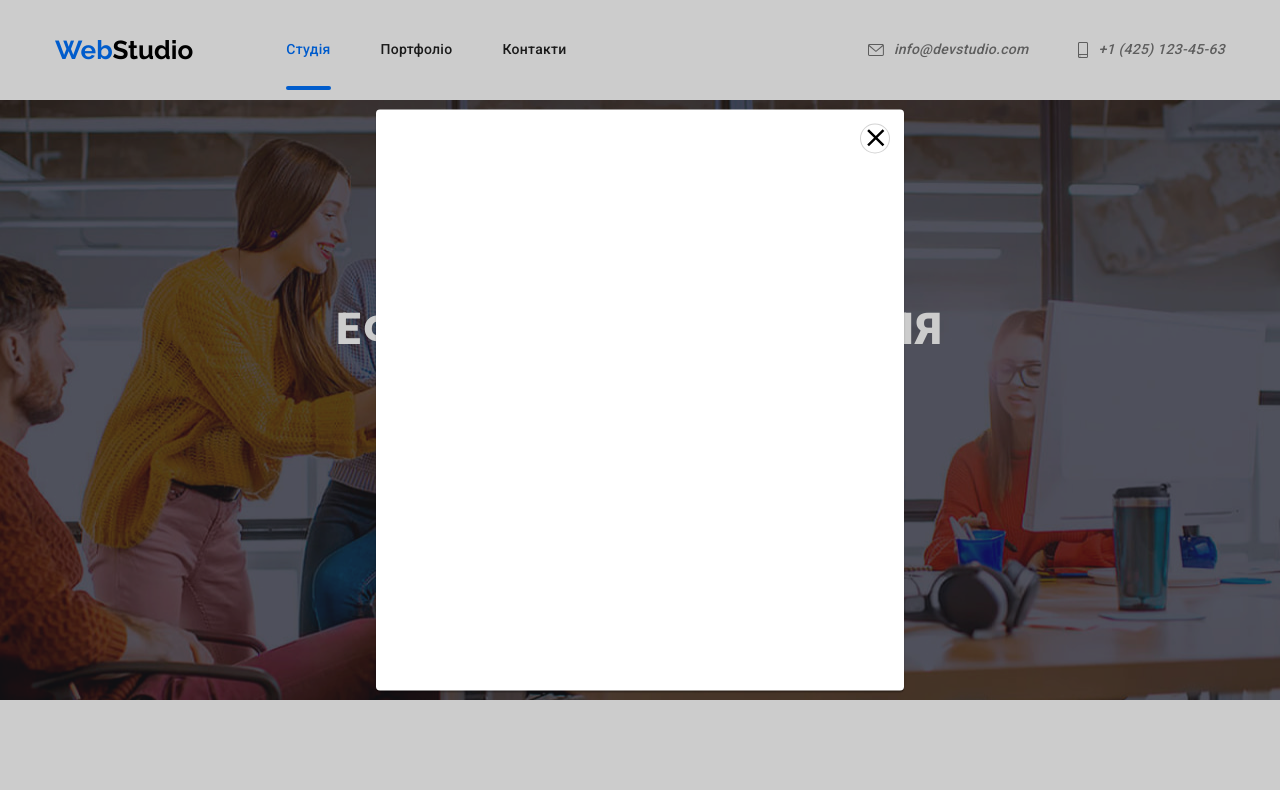
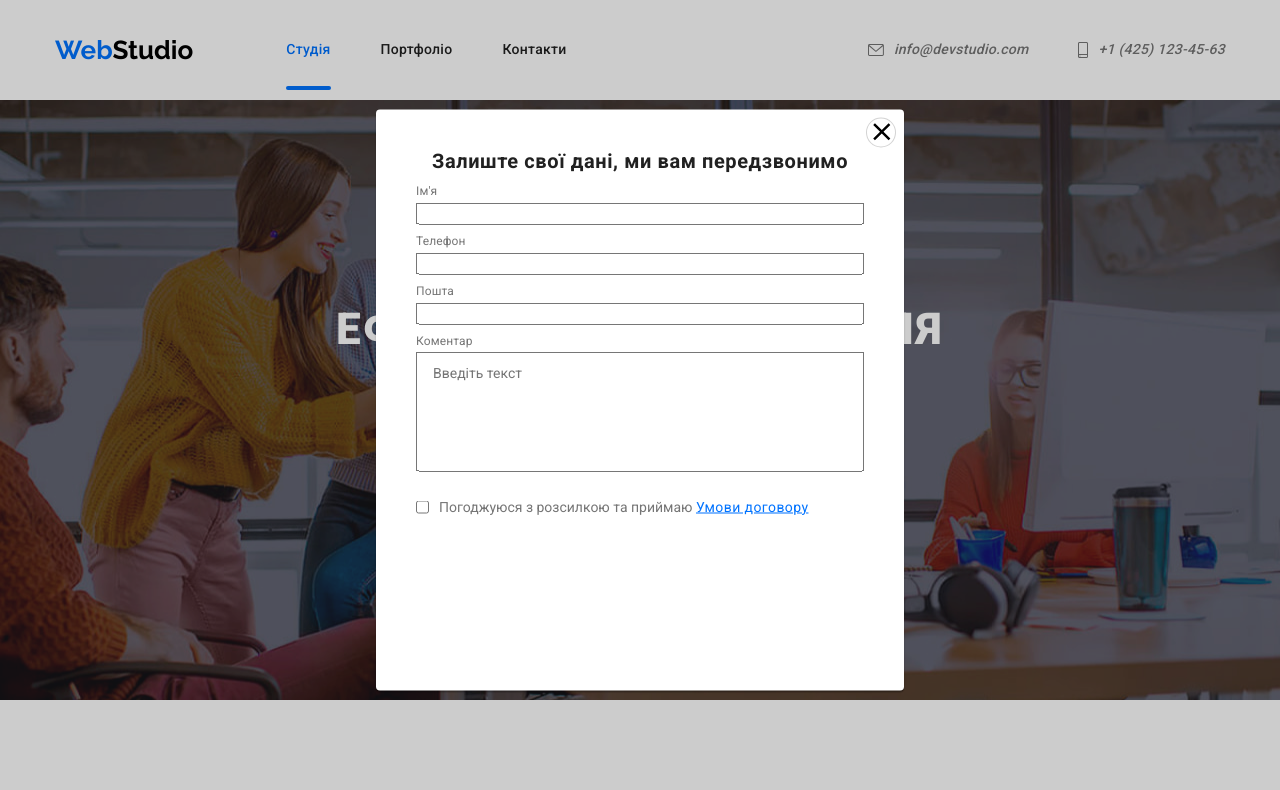
Before and after one commit to Nikkovalch/goIT-home-work-05, a plain HTML site: page index.html in a window 1280 px wide. Both pictures are taken after a click on the button "Замовити послугу". Shown: the top 790 px of the page. Drawn offline with nearby package versions, Linux system fonts and the light colour scheme.

Commit message:
Добавлена форма

```diff
--- a/css/styles.css
+++ b/css/styles.css
@@ -2,7 +2,7 @@ html,
 body {
   height: 100%;
   width: 100%;
-  font-family: 'Roboto', sans-serif;
+  font-family: "Roboto", sans-serif;
   color: var(--most-of-color-text);
   font-size: 14px;
   background-color: var(--background-light);
@@ -117,7 +117,6 @@ a {
   --padding: 32px 0;
 }
 
-
 /* -------------page-title------------------------- */
 
 .page-title {
@@ -138,7 +137,7 @@ a {
 }
 .logo {
   display: inline-block;
-  font-family: 'Raleway', sans-serif;
+  font-family: "Raleway", sans-serif;
   font-weight: 700;
   font-size: 26px;
   line-height: calc(31 / 26 * 100%);
@@ -182,7 +181,7 @@ a {
   position: absolute;
   bottom: 0;
   left: 0;
-  content: '';
+  content: "";
   width: 100%;
   height: 4px;
   border-radius: 2px;
@@ -241,7 +240,6 @@ a {
 /* ------------hero---------------- */
 .hero {
   background-color: #2f303a;
-  text-align: center;
   display: block;
   background-image: url(../image/hero/Img\ Overlay.png),
     url(../image/hero/Img.jpg);
@@ -251,6 +249,7 @@ a {
 }
 
 .hero .container {
+  text-align: center;
   padding: 200px 0;
   display: flex;
   flex-direction: column;
@@ -280,7 +279,8 @@ a {
   background-color: var(--brend-color);
   box-shadow: 0px 4px 4px rgba(0, 0, 0, 0.15);
   border-radius: 4px;
-  transition: background-color var(--transition-duration) var(--transition-timing-function);
+  transition: background-color var(--transition-duration)
+    var(--transition-timing-function);
 }
 .hero_btn:hover,
 .hero_btn:focus {
@@ -293,22 +293,22 @@ a {
   left: 0;
   width: 100vw;
   height: 100vh;
-  background-color: rgba(0, 0, 0, 0.20);
+  background-color: rgba(0, 0, 0, 0.2);
   z-index: 3;
   pointer-events: fill;
   visibility: visible;
   opacity: 1;
-  transition:
-    opacity var(--transition-duration) var(--transition-timing-function),
+  transition: opacity var(--transition-duration)
+      var(--transition-timing-function),
     transform var(--transition-duration) var(--transition-timing-function),
-    visibility var(--transition-duration) var(--transition-timing-function) ;
+    visibility var(--transition-duration) var(--transition-timing-function);
 }
 .is-hidden {
   opacity: 0;
   pointer-events: none;
   visibility: hidden;
 }
-.is-hidden .modal{
+.is-hidden .modal {
   transform: translate(-50%, -50%) scale(0.5);
 }
 .modal {
@@ -316,17 +316,20 @@ a {
   top: 50%;
   left: 50%;
   transform: translate(-50%, -50%);
+  padding: 40px;
   width: 528px;
   height: 581px;
   border-radius: 4px;
   background-color: #ffffff;
-  transition: transform var(--transition-duration) var(--transition-timing-function);
-  box-shadow: 0px 2px 1px 0px rgba(0, 0, 0, 0.20), 0px 1px 1px 0px rgba(0, 0, 0, 0.14), 0px 1px 3px 0px rgba(0, 0, 0, 0.12);
+  transition: transform var(--transition-duration)
+    var(--transition-timing-function);
+  box-shadow: 0px 2px 1px 0px rgba(0, 0, 0, 0.2),
+    0px 1px 1px 0px rgba(0, 0, 0, 0.14), 0px 1px 3px 0px rgba(0, 0, 0, 0.12);
 }
 .modal_close {
   position: absolute;
-  top: 14px;
-  right: 14px;
+  top: 8px;
+  right: 8px;
   background-color: white;
   padding: 0;
   width: 30px;
@@ -341,9 +344,59 @@ a {
   width: 30px;
   height: 30px;
 }
-.close-svg svg{
+.close-svg svg {
   width: 100%;
   height: 100%;
+}
+.form-title {
+  text-align: center;
+  color: var(--title-dark);
+  font-size: 20px;
+  font-weight: 700;
+  letter-spacing: 0.6px;
+  margin-bottom: 12px;
+}
+/* -----inputs------ */
+.modal-textarea {
+  min-width: 100%;
+  padding: 12px 16px;
+  height: 120px;
+  margin-bottom: 10px;
+}
+
+/* .form-title { } */
+.form > div {
+  margin-bottom: 10px;
+}
+.modal-label {
+  display: block;
+  margin-bottom: 4px;
+  color: #757575;
+  font-size: 12px;
+  letter-spacing: 0.12px;
+}
+.modal-input {
+  display: block;
+  min-width: 100%;
+}
+.checkbox-label {
+  margin-left: 10px;
+}
+.modal-checkbox {
+  display: flex;
+  align-items: center;
+}
+.checkbox-link {
+  color: var(--brend-color);
+  font-weight: 400;
+  line-height: 171.428571%; /* 24/14 */
+  letter-spacing: 0.42px;
+  text-decoration-line: underline;
+  transition: text-shadow ease 0.2s;
+}
+
+.checkbox-link:hover {
+  text-shadow: 0.3px 0.3px 0.5px var(--brend-color), -0.3px -0.3px 0.5px var(--brend-color);
 }
 
 /* ---------------------------- */
@@ -401,7 +454,6 @@ a {
 }
 .box-item {
   padding: 0 15px;
-
 }
 
 .box-item-image {
@@ -426,7 +478,7 @@ a {
   align-items: center;
   justify-content: center;
   padding: 24px 0;
-  background-color: rgba(47, 48, 58, 0.80);
+  background-color: rgba(47, 48, 58, 0.8);
 }
 /* ------------team---------------- */
 .team {
@@ -473,8 +525,8 @@ a {
   margin-bottom: 25px;
 }
 
-.team-list-social {
-}
+/* .team-list-social {
+} */
 .social-list {
   display: flex;
   gap: 10px;
@@ -492,7 +544,8 @@ a {
   justify-content: center;
   height: 100%;
   border-radius: 50%;
-  transition: background-color var(--transition-duration) var(--transition-timing-function);
+  transition: background-color var(--transition-duration)
+    var(--transition-timing-function);
 }
 .social-link:hover,
 .social-link:focus {
@@ -513,8 +566,8 @@ a {
 .category {
   padding: 94px 0;
 }
-.category-title {
-}
+/* .category-title {
+} */
 .category-btn {
   margin: 0 0 50px 0;
 }
@@ -525,8 +578,8 @@ a {
   row-gap: 8px;
   flex-wrap: wrap;
 }
-.btn-item {
-}
+/* .btn-item {
+} */
 .btn {
   display: inline-block;
   font-weight: 500;
@@ -538,8 +591,8 @@ a {
   border-radius: 4px;
   padding: 6px 22px;
   min-width: 73px;
-  transition:
-    background-color var(--transition-duration) var(--transition-timing-function),
+  transition: background-color var(--transition-duration)
+      var(--transition-timing-function),
     box-shadow var(--transition-duration) var(--transition-timing-function),
     color var(--transition-duration) var(--transition-timing-function);
 }
@@ -558,14 +611,13 @@ a {
   row-gap: 30px;
   flex-wrap: wrap;
 }
-.category-column {
-}
+/* .category-column {
+} */
 .column {
   padding: 0 15px;
   flex: 0 1 33.33333333%;
   min-width: 370px;
   display: flex;
-
 }
 /* --------- */
 .column-link {
@@ -582,10 +634,10 @@ a {
   overflow: hidden;
 }
 .category-column-active::after {
-  content: '';
+  content: "";
   width: 100%;
   height: 100%;
-  background-color: rgba(33, 150, 243, 0.90);
+  background-color: rgba(33, 150, 243, 0.9);
   position: absolute;
   top: 100%;
   left: 0;
@@ -616,11 +668,12 @@ a {
   border: 1px solid #eee;
   border-top: none;
   flex: 1 1 auto;
-  transition: box-shadow var(--transition-duration) var(--transition-timing-function);
+  transition: box-shadow var(--transition-duration)
+    var(--transition-timing-function);
 }
 .column-link:hover .column-text {
-  box-shadow: 1px 4px 6px 0px rgba(0, 0, 0, 0.16), 0px 4px 4px 0px rgba(0, 0, 0, 0.06), 0px 1px 1px 0px rgba(0, 0, 0, 0.12);
-  tra
+  box-shadow: 1px 4px 6px 0px rgba(0, 0, 0, 0.16),
+    0px 4px 4px 0px rgba(0, 0, 0, 0.06), 0px 1px 1px 0px rgba(0, 0, 0, 0.12);
 }
 .column-title {
   font-weight: 700;
@@ -648,8 +701,8 @@ a {
   margin: 0 -15px;
   gap: 30px;
 }
-.clients-column {
-}
+/* .clients-column {
+} */
 .clients-link {
   border-radius: 4px;
   border: 1px solid #afb1b8;
@@ -658,7 +711,8 @@ a {
   display: flex;
   align-items: center;
   justify-content: center;
-  transition: border var(--transition-duration) var(--transition-timing-function);
+  transition: border var(--transition-duration)
+    var(--transition-timing-function);
 }
 .clients-link:hover,
 .clients-link:focus {
--- a/index.html
+++ b/index.html
@@ -64,6 +64,37 @@
 								<use href="./image/hero/symbol-defs.svg#icon-close-black-18dp-2-1"></use>
 							</svg>
 						</button>
+						<h3 class="form-title">Залиште свої дані, ми вам передзвонимо</h3>
+						<form class="form">
+							<div role="group">
+								<label class="modal-label" for="name" >Ім'я</label>
+								<input	class="modal-input" type="text" name="name" id="name" autofocus>
+							</div>
+							<div role="group">
+								<label class="modal-label" for="tel">Телефон</label>
+								<input	class="modal-input" type="tel" name="tel" id="tel">
+							</div>
+							<div role="group">
+								<label class="modal-label" for="email">Пошта</label>
+								<input	class="modal-input" type="email" name="email" id="email">
+							</div>
+							<div role="group">
+								<label class="modal-label" for="comment">Коментар</label>
+								<textarea
+								class="modal-textarea"
+								name="comment"
+								id="comment"
+								cols="40"
+								rows="10"
+								style="resize: none;"
+								placeholder="Введіть текст"
+								></textarea>
+							</div>
+							<div role="group" class="modal-checkbox">
+								<input type="checkbox" name="" id="">
+								<label class="checkbox-label" for="comment">Погоджуюся з розсилкою та приймаю <a class="checkbox-link" href="">Умови договору</a></label>
+							</div>
+						</form>
 					</div>
 				</div>
 			</section>
```
